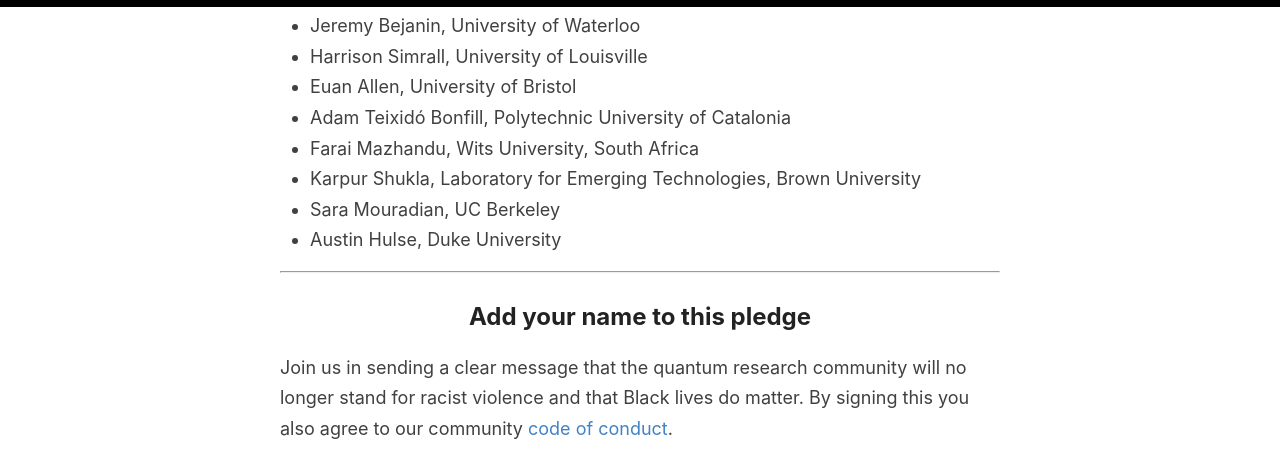
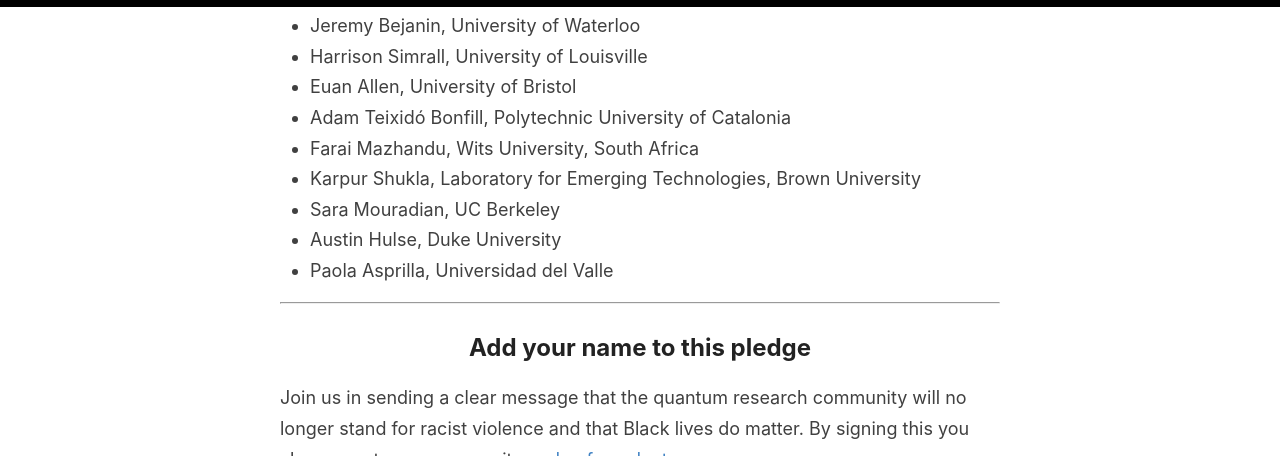
Before and after one commit to quantumforblacklives/quantumforblacklives.github.io, a Jekyll site: the page built from index.html, in a window 1280 px wide and 900 px high, scrolled down 5358 px, cut to the strip 0-456 px from the top of the window. Built offline with Jekyll 4.4.1, drawn with Linux system fonts in a browser that asks for light colours; the list of posts is cut into pages by our own code.

Commit message:
Add signature from Paola Asprilla.

```diff
--- a/_includes/signatories.md
+++ b/_includes/signatories.md
@@ -77,3 +77,4 @@
 - Karpur Shukla, Laboratory for Emerging Technologies, Brown University
 - Sara Mouradian, UC Berkeley
 - Austin Hulse, Duke University
+- Paola Asprilla, Universidad del Valle
```
